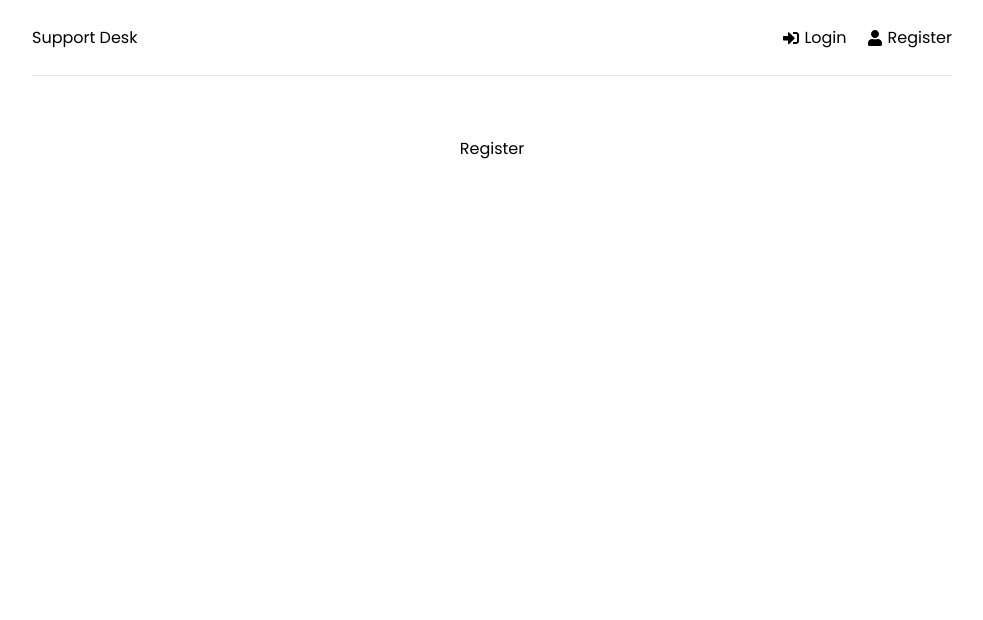
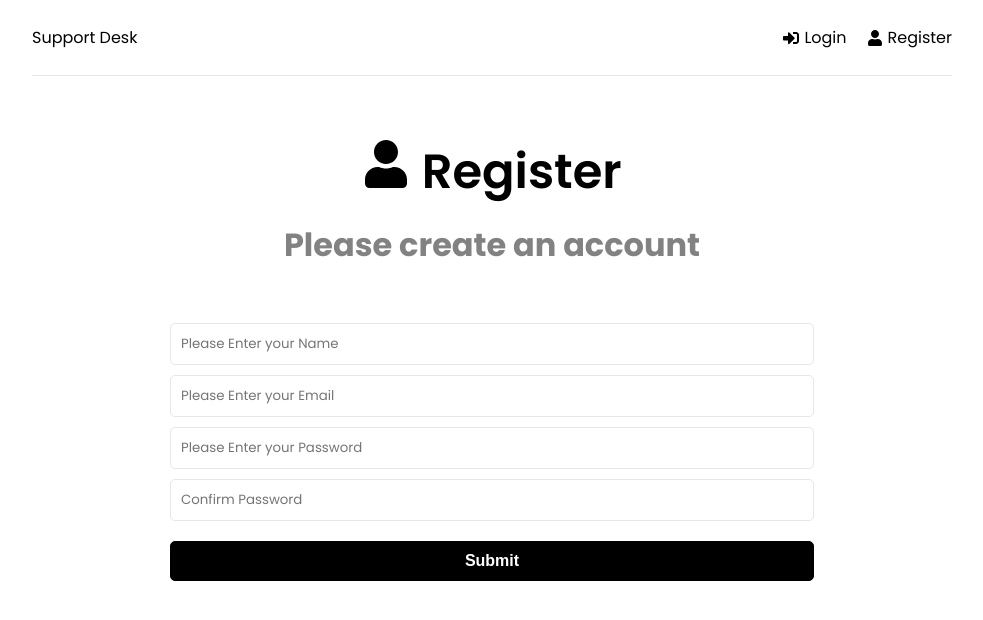
Before and after one commit to sumit16sharma/Support-Desk, a React (Create React App) app in the folder frontend/: page /register in a window 1280 px wide. Shown: the top 620 px of the page, without its empty margins (148-1131 px from the left). Built offline with nearby package versions, Linux system fonts and the light colour scheme.

Commit message:
Home Login & Register UI

```diff
--- a/frontend/src/App.js
+++ b/frontend/src/App.js
@@ -4,6 +4,9 @@
 import Login from './pages/Login';
 import Register from './pages/Register';
 import Header from './components/Header';
+
+import { ToastContainer, toast } from 'react-toastify';
+import 'react-toastify/dist/ReactToastify.css';
 
 const App = () => {
   return (
@@ -16,6 +19,7 @@
             <Route path='/login' element={<Login />} />
             <Route path='/register' element={<Register />} />
           </Routes>
+          <ToastContainer />
         </div>
       </Router>
     </>
--- a/frontend/src/pages/Home.jsx
+++ b/frontend/src/pages/Home.jsx
@@ -1,7 +1,24 @@
 import React from 'react';
+import { Link } from 'react-router-dom';
+import { FaQuestionCircle, FaTicketAlt } from 'react-icons/fa';
 
 const Home = () => {
-  return <div>Home</div>;
+  return (
+    <>
+      <section className='heading'>
+        <h1>What do you need help with?</h1>
+        <p>Please choose from an option below</p>
+      </section>
+
+      <Link className='btn btn-reverse btn-block' to='/new-ticket'>
+        <FaQuestionCircle /> Create New Ticket
+      </Link>
+
+      <Link className='btn btn-block' to='/tickets'>
+        <FaTicketAlt /> View my Tickets
+      </Link>
+    </>
+  );
 };
 
 export default Home;
--- a/frontend/src/pages/Login.jsx
+++ b/frontend/src/pages/Login.jsx
@@ -1,7 +1,64 @@
-import React from 'react';
+import React, { useState } from 'react';
+import { FaSignInAlt } from 'react-icons/fa';
+import { toast } from 'react-toastify';
 
 const Login = () => {
-  return <div>Login</div>;
+  const [formData, setFormData] = useState({
+    email: '',
+    password: '',
+  });
+
+  const { email, password } = formData;
+
+  const onChange = (e) => {
+    setFormData((prevState) => ({
+      ...prevState,
+      [e.target.id]: e.target.value,
+    }));
+  };
+
+  const onSubmit = (e) => {
+    e.preventDefault();
+  };
+
+  return (
+    <>
+      <section className='heading'>
+        <h1>
+          <FaSignInAlt /> Login
+        </h1>
+        <p>Please Login to get Support</p>
+      </section>
+
+      <section className='form'>
+        <form onSubmit={onSubmit}>
+          <div className='form-group'>
+            <input
+              type='email'
+              value={email}
+              className='form-cantrol'
+              id='email'
+              placeholder='Please Enter your Email'
+              onChange={onChange}
+              required
+            />
+            <input
+              type='password'
+              value={password}
+              className='form-cantrol'
+              id='password'
+              placeholder='Please Enter your Password'
+              onChange={onChange}
+              required
+            />
+          </div>
+          <div className='form-group'>
+            <button className='btn btn-block'>Submit</button>
+          </div>
+        </form>
+      </section>
+    </>
+  );
 };
 
 export default Login;
--- a/frontend/src/pages/Register.jsx
+++ b/frontend/src/pages/Register.jsx
@@ -1,7 +1,88 @@
-import React from 'react';
+import React, { useState } from 'react';
+import { FaUser } from 'react-icons/fa';
+import { toast } from 'react-toastify';
 
 const Register = () => {
-  return <div>Register</div>;
+  const [formData, setFormData] = useState({
+    name: '',
+    email: '',
+    password: '',
+    password2: '',
+  });
+
+  const { name, email, password, password2 } = formData;
+
+  const onChange = (e) => {
+    setFormData((prevState) => ({
+      ...prevState,
+      [e.target.id]: e.target.value,
+    }));
+  };
+
+  const onSubmit = (e) => {
+    e.preventDefault();
+
+    if (password !== password2) {
+      toast.error('Password not Matching!!');
+    }
+  };
+
+  return (
+    <>
+      <section className='heading'>
+        <h1>
+          <FaUser /> Register
+        </h1>
+        <p>Please create an account</p>
+      </section>
+
+      <section className='form'>
+        <form onSubmit={onSubmit}>
+          <div className='form-group'>
+            <input
+              type='text'
+              value={name}
+              className='form-cantrol'
+              id='name'
+              placeholder='Please Enter your Name'
+              onChange={onChange}
+              required
+            />
+            <input
+              type='email'
+              value={email}
+              className='form-cantrol'
+              id='email'
+              placeholder='Please Enter your Email'
+              onChange={onChange}
+              required
+            />
+            <input
+              type='password'
+              value={password}
+              className='form-cantrol'
+              id='password'
+              placeholder='Please Enter your Password'
+              onChange={onChange}
+              required
+            />
+            <input
+              type='password'
+              value={password2}
+              className='form-cantrol'
+              id='password2'
+              placeholder='Confirm Password'
+              onChange={onChange}
+              required
+            />
+          </div>
+          <div className='form-group'>
+            <button className='btn btn-block'>Submit</button>
+          </div>
+        </form>
+      </section>
+    </>
+  );
 };
 
 export default Register;
```
